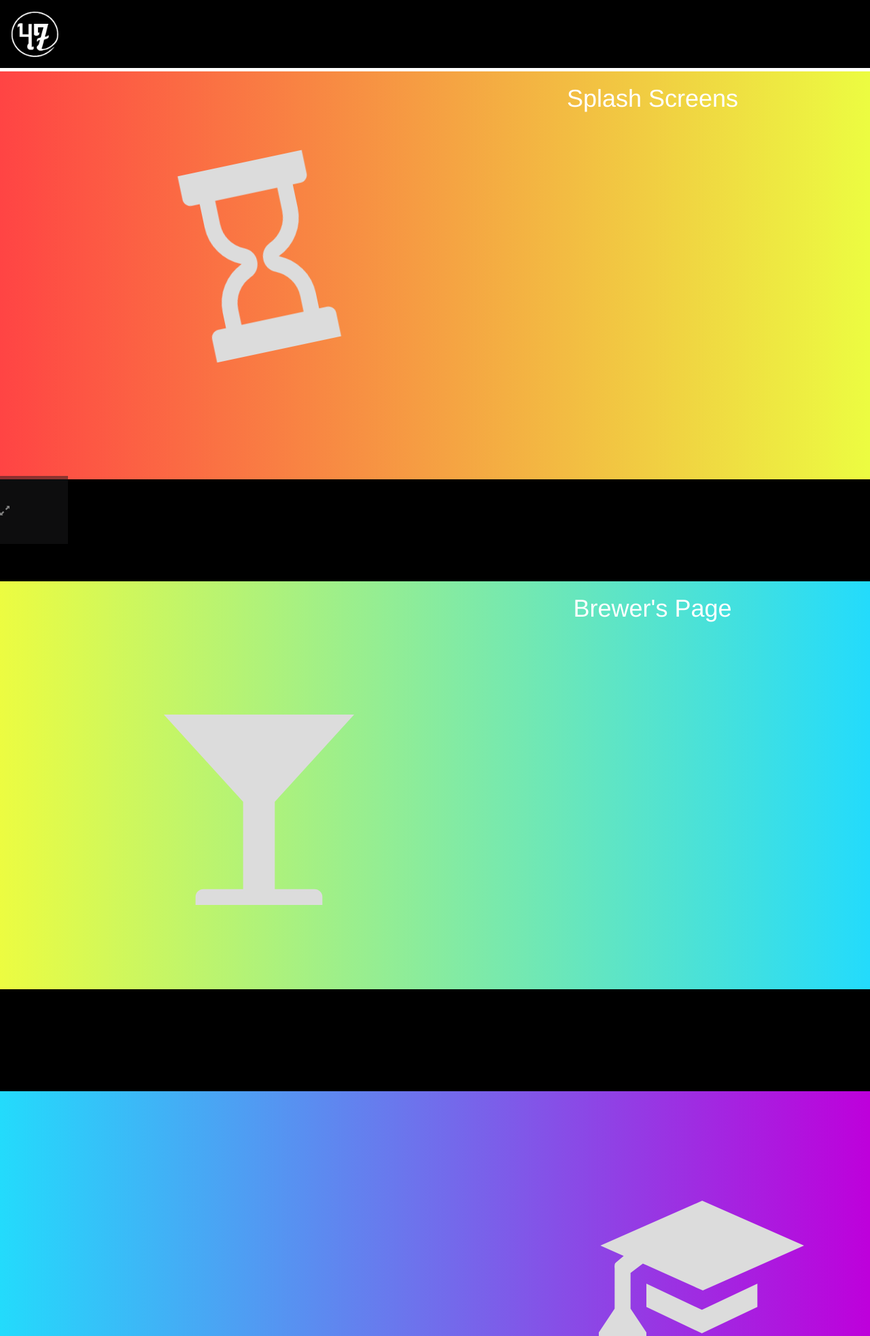
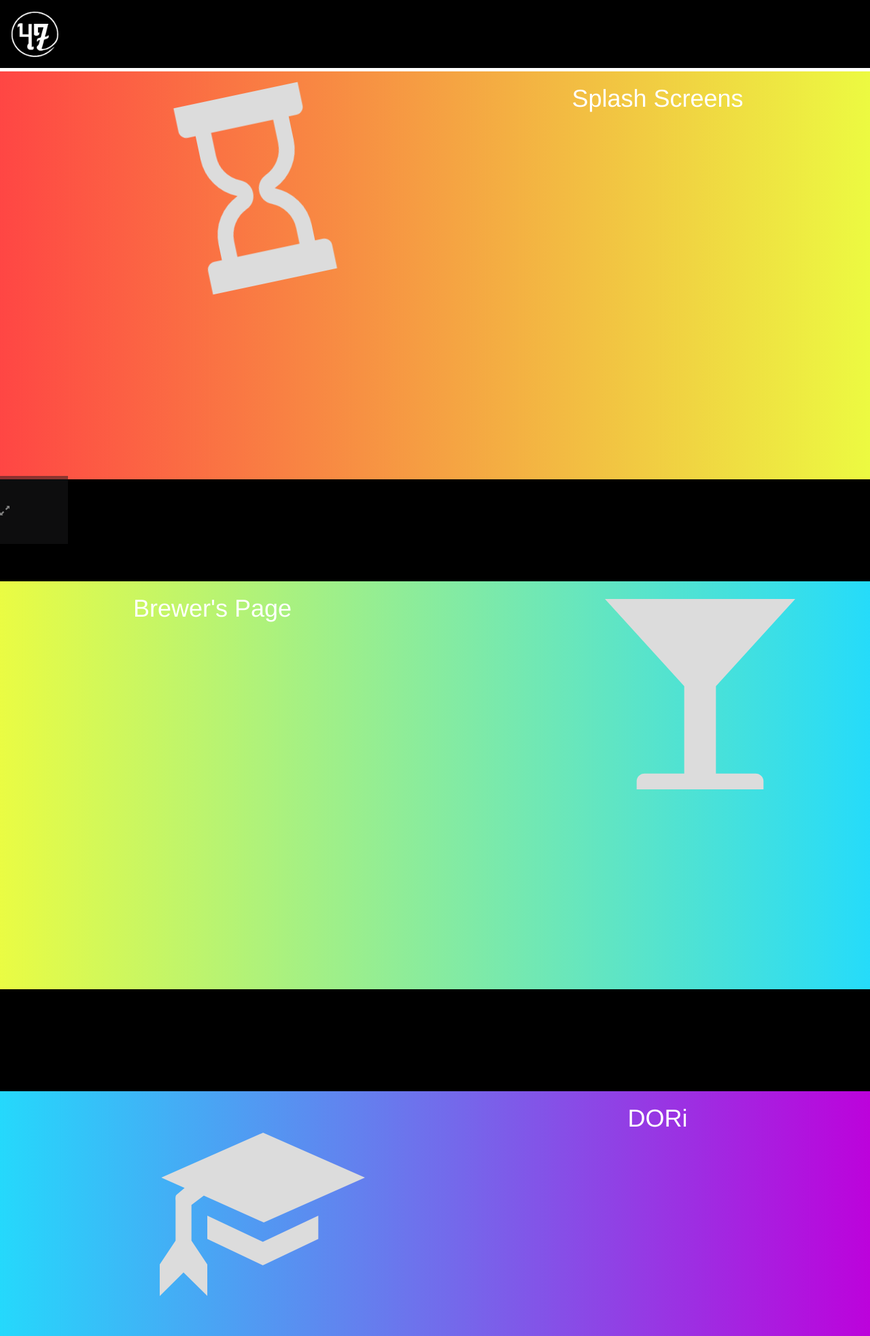
Before and after one commit to Price47/PriceWeb, a Django app: page / in a window 1280 px wide. Shown: the top 1965 px of the page at 68% size. Run offline with Django 3.2, Linux system fonts and the light colour scheme; some libraries are stand-ins or nearby versions.

Commit message:
Fix home css

```diff
--- a/PriceSite/settings.py
+++ b/PriceSite/settings.py
@@ -132,7 +132,3 @@
 STATIC_URL = '/static/'
 
 STATIC_PRECOMPILER_ROOT = '/static/less'
-
-STATICFILES_DIRS = (
-    os.path.join(BASE_DIR, 'static'),
-)
--- a/priceweb/static/priceweb/styles.css
+++ b/priceweb/static/priceweb/styles.css
@@ -107,7 +107,7 @@
 }
 
 .home-glyph-link{
-    line-height: 800px;
+    line-height: 600px;
     vertical-align: center;
 }
 
@@ -124,13 +124,13 @@
 
 .home-content{
     width:100%;
-    height:600px
+    height:600px;
 }
 
 .home-break{
     width:100%;
     height:150px;
-    background: black
+    background: black;
 }
 
 .home-link{
@@ -254,14 +254,19 @@
 }
 
 #about_links a:hover{
-    color:#be00db;
+    color:#ff3f3f;
     text-decoration:none;
 }
 
+#helpful_links li a:link, a:visited{
+    color:white;
+}
+
 #helpful_links li a:hover{
-    color:#be00db;
+    color:#ff3f3f;
     text-decoration:none;
 }
+
 
 /* Top Nav */
 
--- a/priceweb/templates/priceweb/home.html
+++ b/priceweb/templates/priceweb/home.html
@@ -9,7 +9,8 @@
     </div>
 
     <div style="margin:-30px -15px 0">
-        <div style="margin-top:-30px;" class="gradient1 home-content">
+        <div class="row">
+            <div class="gradient1 home-content">
                 <div class="home-link col-lg-6 col-md-6 col-sm-6 col-xs-6">
                     <a class="home-glyph-link loadscreen-button" href="loadingscreens/1">
                         <span class="glyphicon glyphicon-hourglass home-glyph-left home-glyph spin-slow"></span>
@@ -21,7 +22,9 @@
                     </h1>
                 </div>
             </div>
-        <div class="home-break"></div>
+        </div>
+        <div class="row"><div class="home-break"></div></div>
+        <div class="row">
             <div class="gradient2 home-content">
                 <div class="home-text col-lg-6 col-md-6 col-sm-6 col-xs-6">
                     <h1>
@@ -34,7 +37,9 @@
                     </a>
                 </div>
             </div>
-        <div class="home-break"></div>
+        </div>
+        <div class="row"><div class="home-break"></div></div>
+        <div class="row">
             <div class="gradient3 home-content">
                 <div class="home-link col-lg-6 col-md-6 col-sm-6 col-xs-6">
                     <a class="home-glyph-link dori-link-button" href="dori">
@@ -47,7 +52,9 @@
                     </h1>
                 </div>
             </div>
-        <div class="home-break"></div>
+        </div>
+        <div class="row"><div class="home-break"></div></div>
+        <div class="row">
             <div class="gradient4 home-content">
                 <div class="home-text col-lg-6 col-md-6 col-sm-6 col-xs-6">
                     <h1>
@@ -60,6 +67,7 @@
                     </a>
                 </div>
             </div>
+        </div>
     <div style="width:100%;height:150px;background: black;"></div>
     </div>
 
--- a/priceweb/templates/priceweb/link_carousel.html
+++ b/priceweb/templates/priceweb/link_carousel.html
@@ -28,7 +28,7 @@
                             </div>
                         </a>
                             <div class="carousel-caption">
-                                <h3>Loading Screens</h3>
+                                <h3>Splash Screens</h3>
                                 <p> A series of loading screens created using html and css</p>
                           </div>
                     </div>
--- a/priceweb/templates/priceweb/top_nav.html
+++ b/priceweb/templates/priceweb/top_nav.html
@@ -3,7 +3,7 @@
         <div id=top_nav_links class="top-nav">
                     <a href="loadingscreens/1">
                         <div id=top_nav_loading class="top-nav-item">
-                            Loaders
+                            Splash Screens
                         </div>
                     </a>
                     <a href="brewer">
```
Also changed, not shown: 1 other file. Lines whose indentation alone changed are shown as unchanged.
